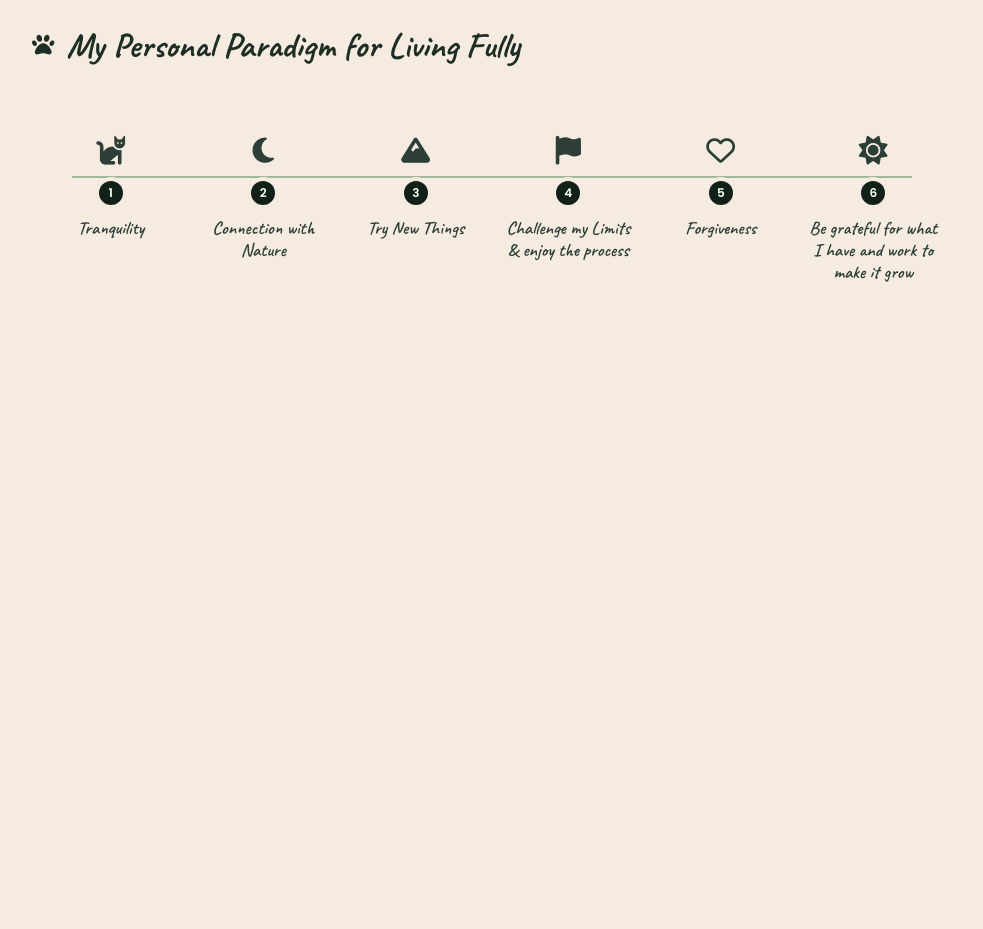
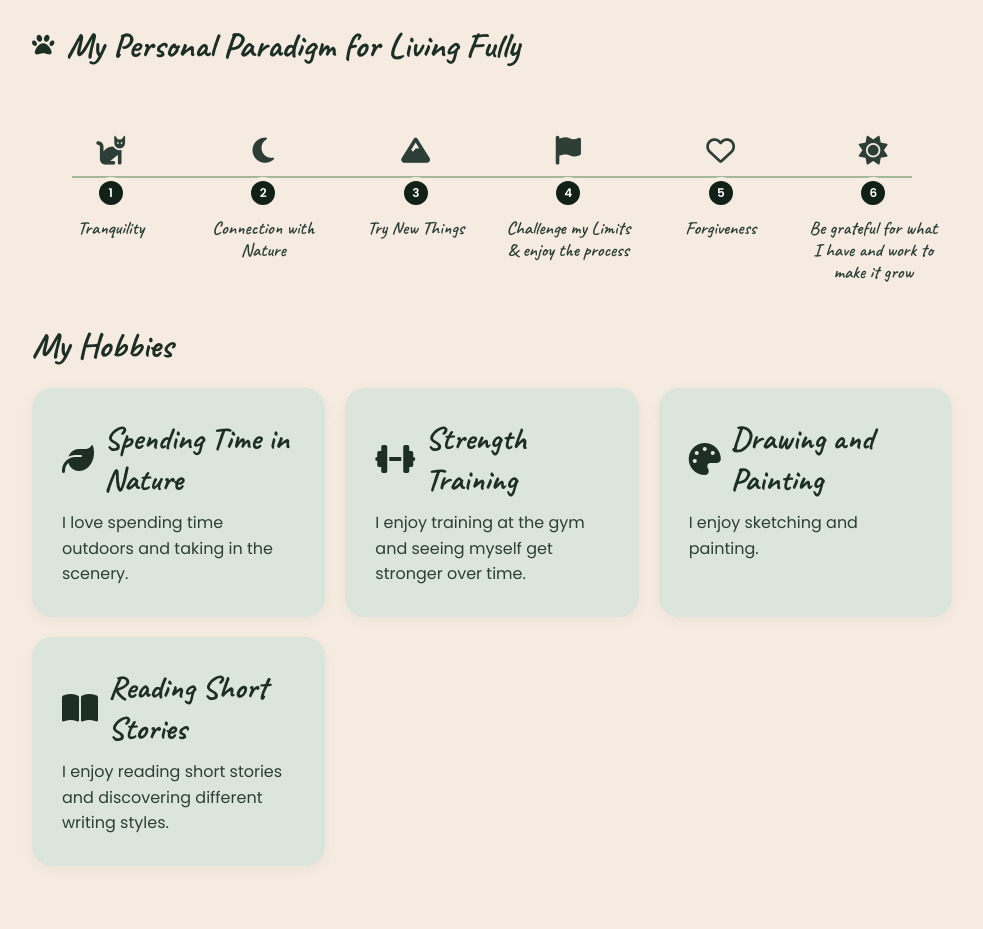
Before and after one commit to errahmanihajar99-lab/Portfolio-Hajar, a plain HTML site: page docs/about.html in a window 1280 px wide. Shown: the part 989-1918 px from the top of the page, without its empty margins (268-1251 px from the left). Before the commit the page ends 1352 px from the top, so only its background shows below. Drawn offline with Linux system fonts and the light colour scheme.

Commit message:
about me terminée

```diff
--- a/docs/about.html
+++ b/docs/about.html
@@ -200,6 +200,44 @@
             <span>Next</span>
             <i class="fa-solid fa-arrow-right"></i>
         </a>
+
+        <section class="hobbies-section" aria-labelledby="hobbies-title">
+            <h2 id="hobbies-title">My Hobbies</h2>
+
+            <div class="hobbies-grid">
+
+                <article class="skills-card">
+                    <h3>
+                        <i class="fa-solid fa-leaf" aria-hidden="true"></i>
+                        Spending Time in Nature
+                    </h3>
+                    <p>I love spending time outdoors and taking in the scenery.</p>
+                </article>
+
+                <article class="skills-card">
+                    <h3>
+                        <i class="fa-solid fa-dumbbell" aria-hidden="true"></i>
+                        Strength Training
+                    </h3>
+                    <p>I enjoy training at the gym and seeing myself get stronger over time.</p>
+                </article>
+                <article class="skills-card">
+                    <h3>
+                        <i class="fa-solid fa-palette" aria-hidden="true"></i>
+                        Drawing and Painting
+                    </h3>
+                    <p>I enjoy sketching and painting.</p>
+                </article>
+
+                <article class="skills-card">
+                    <h3>
+                        <i class="fa-solid fa-book-open" aria-hidden="true"></i>
+                        Reading Short Stories
+                    </h3>
+                    <p>I enjoy reading short stories and discovering different writing styles.</p>
+                </article>
+            </div>
+        </section>
     </main>
 
 </body>
--- a/style/about.css
+++ b/style/about.css
@@ -379,3 +379,28 @@ body {
     background-color: #233a2d; /* Anime la couleur du cercle numéroté */
     transition: background-color 0.3s ease;
 }
+
+.hobbies-section {
+    padding-bottom: 60px;
+}
+
+.hobbies-section h2 {
+    font-family: 'Caveat', cursive;
+    font-size: 2.2rem;
+    color: #1d2e25;
+    margin-bottom: 20px;
+}
+
+.hobbies-grid {
+    display: grid;
+    grid-template-columns: repeat(auto-fit, minmax(min(100%, 220px), 1fr));
+    gap: 20px;
+}
+
+.hobbies-grid .skills-card h3 {
+    margin-bottom: 10px;
+}
+
+.hobbies-grid p {
+    line-height: 1.6;
+}
```
Also changed, not shown: docs/certificates.html (+20 -8 lines), images/hajar2.jpeg (added).
